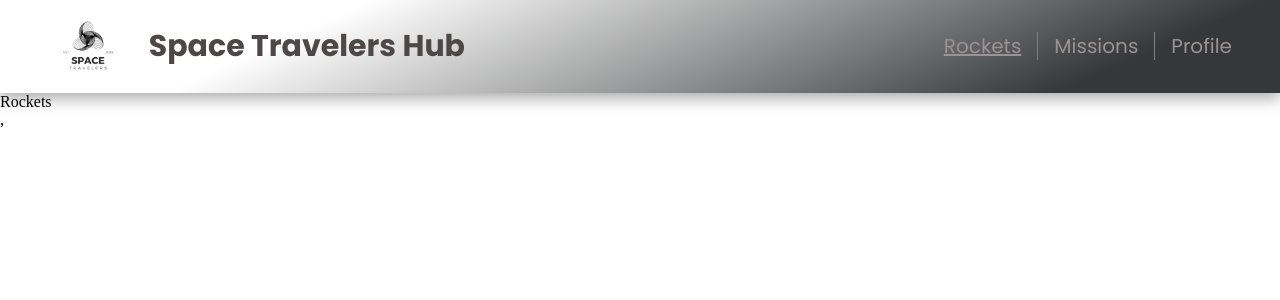
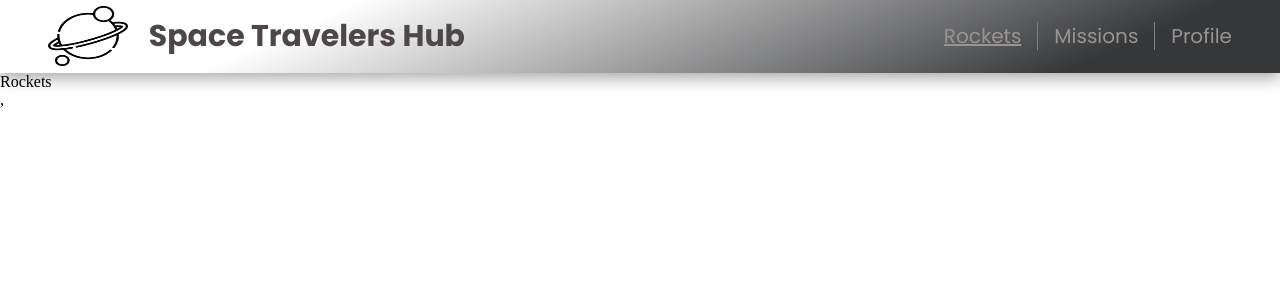
Before and after one commit to Reggeditt/react-group-project, a React (Create React App) app: page / in a window 1280 px wide. Shown: the top 300 px of the page. Built offline with nearby package versions, Linux system fonts and the light colour scheme.

Commit message:
Addition of original logo

```diff
--- a/src/App.css
+++ b/src/App.css
@@ -10,7 +10,7 @@ body {
 }
 
 img {
-  height: 80px;
+  height: 60px;
   width: 80px;
 }
 
--- a/src/components/Navbar.js
+++ b/src/components/Navbar.js
@@ -1,5 +1,5 @@
 import { NavLink } from 'react-router-dom';
-import logo from '../assets/spaceTravelers-removebg-preview.png';
+import logo from '../assets/planet.png';
 
 const links = [
   { path: '/', text: 'Rockets', id: 'border' },
```
Also changed, not shown: src/assets/planet.png (added).
